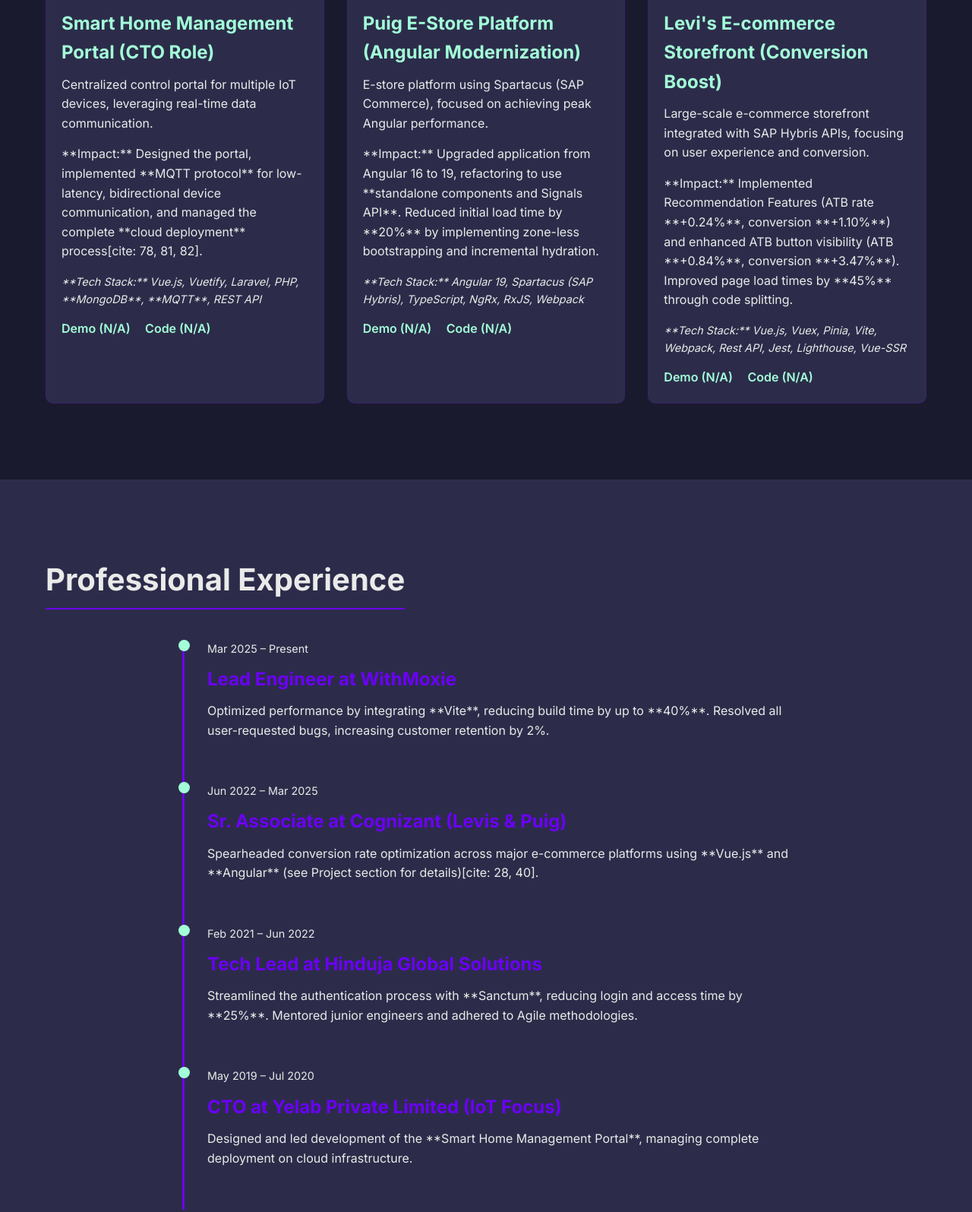
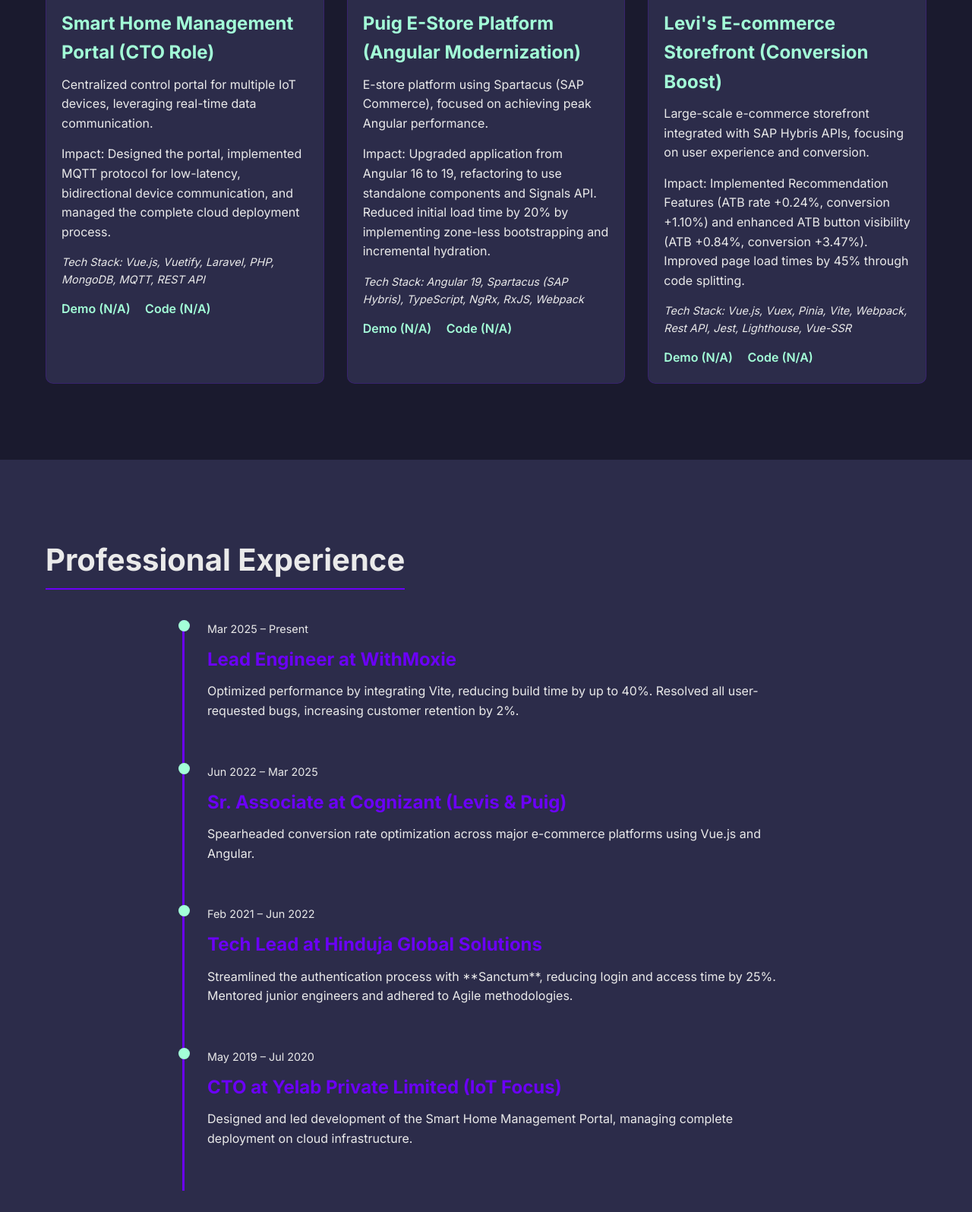
Before and after one commit to linuxsonu/portfolio, a plain HTML site: page index.html in a window 1280 px wide. Shown: the part 1728-3323 px from the top of the page at 76% size. Drawn offline with Linux system fonts and the light colour scheme.

Commit message:
updated code accordingly

```diff
--- a/index.html
+++ b/index.html
@@ -66,7 +66,7 @@
             </div>
             <div class="skill-group specialized">
               <h3>Specialized/IoT & Embedded</h3>
-              <p>Protocols: **MQTT**, REST API, Webhooks]</p>
+              <p>Protocols: MQTT, REST API, Webhooks</p>
               <p>Languages: C, C++, Python, PHP</p>
               <p>
                 Boards & Tools: Raspberry Pi, Arduino, ESP8266, STM32, FreeRTOS,
@@ -77,7 +77,7 @@
               <h3>Tools, Testing & Backend</h3>
               <p>Testing: Jest, Playwright, Vitest, React Testing Library</p>
               <p>
-                DevOps/Cloud: **AWS**, Docker, GitHub Actions, Jenkins, Git
+                DevOps/Cloud: AWS, Docker, GitHub Actions, Jenkins, Git
                 (GitHub/GitLab), SVN
               </p>
               <p>
@@ -104,13 +104,13 @@
                 real-time data communication.
               </p>
               <p class="role">
-                **Impact:** Designed the portal, implemented **MQTT protocol**
-                for low-latency, bidirectional device communication, and managed
-                the complete **cloud deployment** process[cite: 78, 81, 82].
+                Impact: Designed the portal, implemented MQTT protocol for
+                low-latency, bidirectional device communication, and managed the
+                complete cloud deployment process.
               </p>
               <p class="tech">
-                **Tech Stack:** Vue.js, Vuetify, Laravel, PHP, **MongoDB**,
-                **MQTT**, REST API
+                Tech Stack: Vue.js, Vuetify, Laravel, PHP, MongoDB, MQTT, REST
+                API
               </p>
               <div class="project-links">
                 <a href="#" class="link-btn">Demo (N/A)</a>
@@ -129,13 +129,13 @@
                 achieving peak Angular performance.
               </p>
               <p class="role">
-                **Impact:** Upgraded application from Angular 16 to 19,
-                refactoring to use **standalone components and Signals API**.
-                Reduced initial load time by **20%** by implementing zone-less
-                bootstrapping and incremental hydration.
+                Impact: Upgraded application from Angular 16 to 19, refactoring
+                to use standalone components and Signals API. Reduced initial
+                load time by 20% by implementing zone-less bootstrapping and
+                incremental hydration.
               </p>
               <p class="tech">
-                **Tech Stack:** Angular 19, Spartacus (SAP Hybris), TypeScript,
+                Tech Stack: Angular 19, Spartacus (SAP Hybris), TypeScript,
                 NgRx, RxJS, Webpack
               </p>
               <div class="project-links">
@@ -155,14 +155,14 @@
                 APIs, focusing on user experience and conversion.
               </p>
               <p class="role">
-                **Impact:** Implemented Recommendation Features (ATB rate
-                **+0.24%**, conversion **+1.10%**) and enhanced ATB button
-                visibility (ATB **+0.84%**, conversion **+3.47%**). Improved
-                page load times by **45%** through code splitting.
+                Impact: Implemented Recommendation Features (ATB rate +0.24%,
+                conversion +1.10%) and enhanced ATB button visibility (ATB
+                +0.84%, conversion +3.47%). Improved page load times by 45%
+                through code splitting.
               </p>
               <p class="tech">
-                **Tech Stack:** Vue.js, Vuex, Pinia, Vite, Webpack, Rest API,
-                Jest, Lighthouse, Vue-SSR
+                Tech Stack: Vue.js, Vuex, Pinia, Vite, Webpack, Rest API, Jest,
+                Lighthouse, Vue-SSR
               </p>
               <div class="project-links">
                 <a href="#" class="link-btn">Demo (N/A)</a>
@@ -181,9 +181,9 @@
               <div class="dates">Mar 2025 – Present</div>
               <h3>Lead Engineer at WithMoxie</h3>
               <p>
-                Optimized performance by integrating **Vite**, reducing build
-                time by up to **40%**. Resolved all user-requested bugs,
-                increasing customer retention by 2%.
+                Optimized performance by integrating Vite, reducing build time
+                by up to 40%. Resolved all user-requested bugs, increasing
+                customer retention by 2%.
               </p>
             </div>
 
@@ -192,8 +192,7 @@
               <h3>Sr. Associate at Cognizant (Levis & Puig)</h3>
               <p>
                 Spearheaded conversion rate optimization across major e-commerce
-                platforms using **Vue.js** and **Angular** (see Project section
-                for details)[cite: 28, 40].
+                platforms using Vue.js and Angular.
               </p>
             </div>
 
@@ -202,8 +201,8 @@
               <h3>Tech Lead at Hinduja Global Solutions</h3>
               <p>
                 Streamlined the authentication process with **Sanctum**,
-                reducing login and access time by **25%**. Mentored junior
-                engineers and adhered to Agile methodologies.
+                reducing login and access time by 25%. Mentored junior engineers
+                and adhered to Agile methodologies.
               </p>
             </div>
 
@@ -211,8 +210,8 @@
               <div class="dates">May 2019 – Jul 2020</div>
               <h3>CTO at Yelab Private Limited (IoT Focus)</h3>
               <p>
-                Designed and led development of the **Smart Home Management
-                Portal**, managing complete deployment on cloud infrastructure.
+                Designed and led development of the Smart Home Management
+                Portal, managing complete deployment on cloud infrastructure.
               </p>
             </div>
           </div>
```
